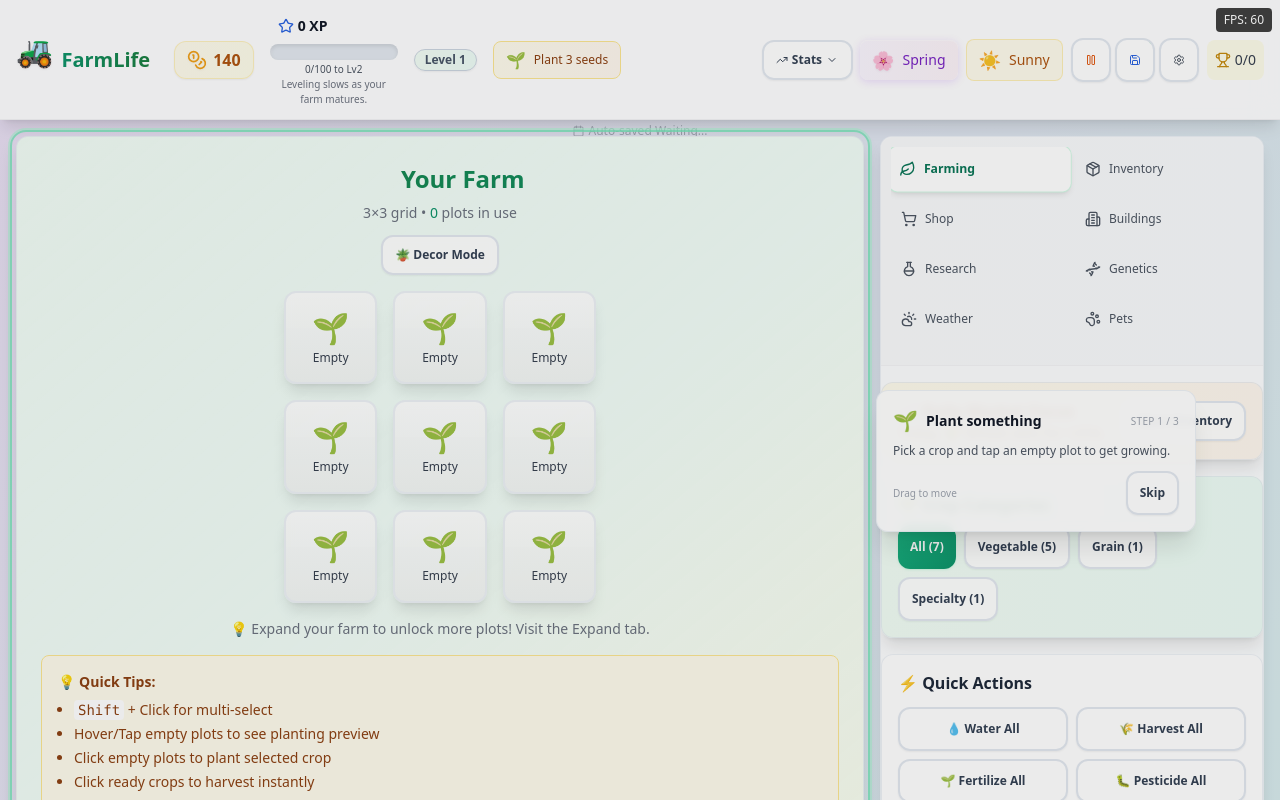
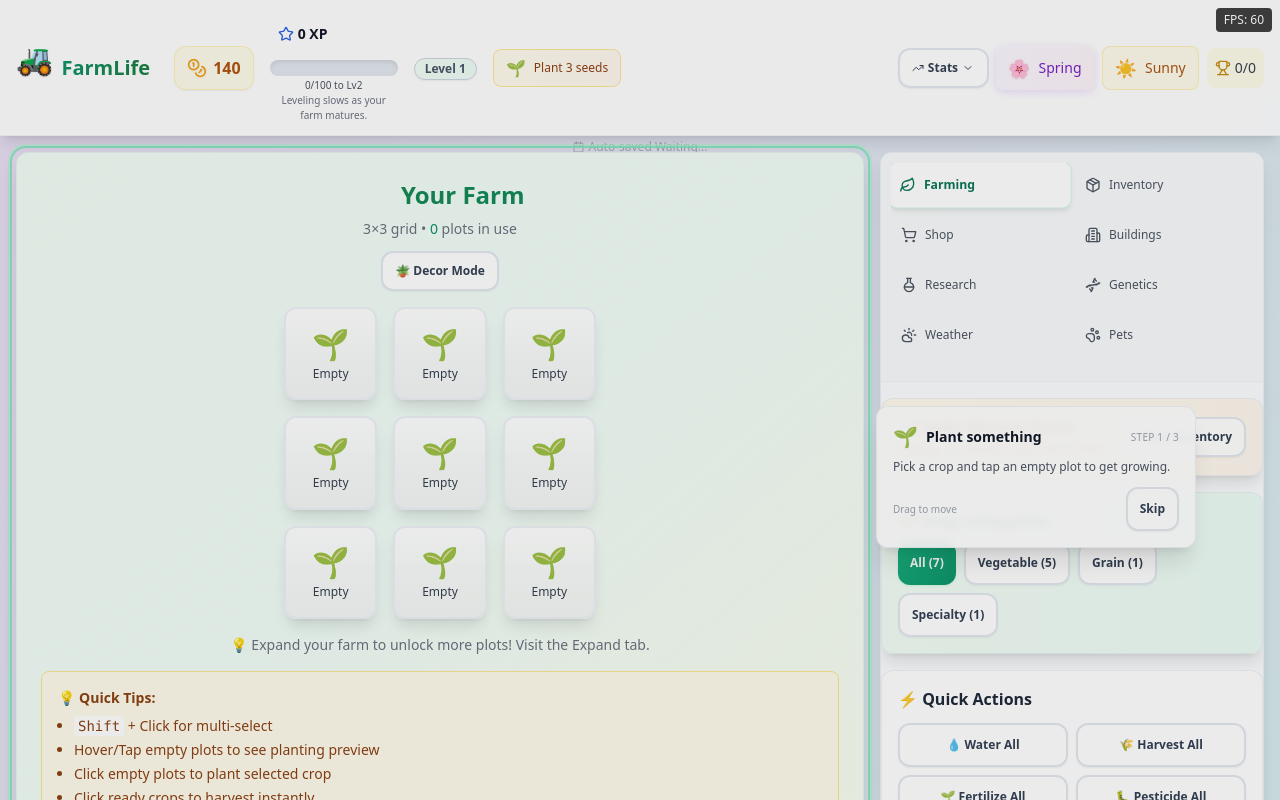
Before and after one commit to Sappgulf/FarmSim, a React (Vite) app: page / in a window 1280 px wide. Shown: the top 800 px of the page. Built offline with nearby package versions, Linux system fonts and the light colour scheme.

Commit message:
Clean up header controls and add tab quick-links

```diff
--- a/src/components/farm-sim/ui/GameHeader.jsx
+++ b/src/components/farm-sim/ui/GameHeader.jsx
@@ -4,7 +4,7 @@ import { useTick } from '../context/TickContext';
 import { Button } from '../../ui/button';
 import { Badge } from '../../ui/badge';
 import { Progress } from '../../ui/progress';
-import { Coins, Star, Trophy, Settings, Save, Play, Pause, ChevronDown, TrendingUp, Calendar } from 'lucide-react';
+import { Coins, Star, Trophy, ChevronDown, TrendingUp, Calendar } from 'lucide-react';
 import { getNextGoal } from '../../../utils/goalHints';
 import { getXpProgress } from '../systems/progression';
 import { getWeatherMeta } from '../constants/weatherData';
@@ -127,6 +127,11 @@ const GameHeader = memo(() => {
 
   const nextGoal = getNextGoal(state);
   const weatherMeta = getWeatherMeta(state.weather);
+  const openRelatedTab = (tabId) => {
+    if (typeof window.switchToTab === 'function') {
+      window.switchToTab(tabId);
+    }
+  };
 
   return (
     <header className="bg-white/95 backdrop-blur-md shadow-lg border-b border-gray-100 px-3 sm:px-4 py-2 sm:py-3 relative sticky top-0 z-50">
@@ -140,20 +145,30 @@ const GameHeader = memo(() => {
 
           {/* Core stats with animations */}
           <div className="flex items-center gap-2 sm:gap-3 lg:gap-4 flex-wrap justify-end lg:justify-start">
-            <div className="flex items-center gap-1.5 group cursor-pointer bg-gradient-to-r from-amber-50 to-yellow-50 hover:from-amber-100 hover:to-yellow-100 px-2 sm:px-3 py-1.5 rounded-xl transition-all shadow-sm border border-amber-200/50">
+            <button
+              type="button"
+              onClick={() => openRelatedTab('shop')}
+              className="flex items-center gap-1.5 group bg-gradient-to-r from-amber-50 to-yellow-50 hover:from-amber-100 hover:to-yellow-100 px-2 sm:px-3 py-1.5 rounded-xl transition-all shadow-sm border border-amber-200/50"
+              title="Open Shop"
+            >
               <Coins className="w-4 h-4 sm:w-5 sm:h-5 text-amber-500 group-hover:animate-spin filter drop-shadow-sm" />
               <span className="font-bold text-amber-700 text-sm sm:text-base coin-display">
                 <AnimatedNumber value={state.coins} />
               </span>
-            </div>
+            </button>
 
             <div className="flex flex-col gap-1">
-              <div className="flex items-center gap-1 cursor-pointer hover:bg-blue-50 px-2 py-1 rounded transition">
+              <button
+                type="button"
+                onClick={() => openRelatedTab('analytics')}
+                className="flex items-center gap-1 hover:bg-blue-50 px-2 py-1 rounded transition"
+                title="Open Analytics"
+              >
                 <Star className="w-4 h-4 text-blue-600" />
                 <span className="font-semibold text-gray-900 text-sm">
                   <AnimatedNumber value={state.xp} /> XP
                 </span>
-              </div>
+              </button>
               {/* XP Progress bar to next level */}
               <div className="w-28 sm:w-32 hidden sm:block">
                 <Progress value={xpProgress} className="h-2 bg-blue-100" />
@@ -164,9 +179,11 @@ const GameHeader = memo(() => {
               </div>
             </div>
 
-            <Badge variant="outline" className="bg-gradient-to-r from-green-50 to-emerald-50 text-green-700 border-green-200 font-bold">
-              Level {state.level}
-            </Badge>
+            <button type="button" onClick={() => openRelatedTab('achievements')} title="Open Achievements">
+              <Badge variant="outline" className="bg-gradient-to-r from-green-50 to-emerald-50 text-green-700 border-green-200 font-bold hover:bg-emerald-100/80 transition-colors cursor-pointer">
+                Level {state.level}
+              </Badge>
+            </button>
 
             {/* Next Goal Indicator */}
             <div className="hidden sm:flex items-center gap-2 px-3 py-1.5 bg-gradient-to-r from-amber-50 to-orange-50 rounded-lg border border-amber-200">
@@ -240,9 +257,15 @@ const GameHeader = memo(() => {
           </div>
           {/* Season display with animation */}
           {state.season?.config && (
-            <div className="flex items-center gap-2 px-3 py-1.5 bg-gradient-to-r from-purple-50 to-pink-50 rounded-lg hover:from-purple-100 hover:to-pink-100 transition-all cursor-pointer group relative shadow-md hover:shadow-lg" style={{
+            <button
+              type="button"
+              onClick={() => openRelatedTab('events')}
+              className="flex items-center gap-2 px-3 py-1.5 bg-gradient-to-r from-purple-50 to-pink-50 rounded-lg hover:from-purple-100 hover:to-pink-100 transition-all group relative shadow-md hover:shadow-lg"
+              title="Open Events"
+              style={{
               boxShadow: '0 2px 8px rgba(168, 85, 247, 0.2), inset 0 1px 0 rgba(255, 255, 255, 0.5)'
-            }}>
+              }}
+            >
               <span className="text-lg animate-season drop-shadow-sm">
                 {state.season.config.emoji}
               </span>
@@ -263,12 +286,15 @@ const GameHeader = memo(() => {
                   Next season in: {Math.floor((120000 - (Date.now() - state.season.lastChangeTime)) / 60000)}:{((120000 - (Date.now() - state.season.lastChangeTime)) % 60000 / 1000).toFixed(0).padStart(2, '0')}
                 </div>
               </div>
-            </div>
+            </button>
           )}
 
           {/* Weather display with animation */}
-          <div
+          <button
+            type="button"
+            onClick={() => openRelatedTab('weather')}
             className={`flex items-center gap-2 px-2.5 sm:px-3 py-1.5 rounded-lg transition cursor-pointer ${weatherMeta.headerClassName}`}
+            title="Open Weather"
           >
             <span className="text-lg animate-weather">
               {weatherMeta.emoji}
@@ -276,70 +302,20 @@ const GameHeader = memo(() => {
             <span className="text-xs sm:text-sm font-medium">
               {weatherMeta.label}
             </span>
-          </div>
-
-          {/* Game controls */}
-          <div className="flex items-center gap-1">
-            <Button
-              size="sm"
-              variant="outline"
-              onClick={state.gameLoop?.paused ? actions.resumeGame : actions.pauseGame}
-              className="px-2 hover:scale-110 transition-transform"
-              title={state.gameLoop?.paused ? "Resume Game" : "Pause Game"}
-            >
-              {state.gameLoop?.paused ? <Play className="w-3 h-3 text-green-600" /> : <Pause className="w-3 h-3 text-orange-600" />}
-            </Button>
-
-            <Button
-              size="sm"
-              variant="outline"
-              onClick={() => {
-                const saved = actions.saveGame();
-                if (saved) {
-                  actions.addNotification({
-                    message: '💾 Game saved successfully!',
-                    type: 'success'
-                  });
-                } else {
-                  actions.addNotification({
-                    message: '❌ Failed to save game',
-                    type: 'error'
-                  });
-                }
-              }}
-              className="px-2 hover:scale-110 transition-transform group relative"
-              title="Save Game"
-            >
-              <Save className="w-3 h-3 text-blue-600 group-hover:text-green-600" />
-              {state.settings?.autoSave && (
-                <span className="absolute -top-1 -right-1 w-2 h-2 bg-green-500 rounded-full animate-pulse"
-                  title="Auto-save enabled"></span>
-              )}
-            </Button>
-
-            <Button
-              size="sm"
-              variant="outline"
-              onClick={() => {
-                // Switch to settings tab
-                if (typeof window.switchToTab === 'function') {
-                  window.switchToTab('settings');
-                }
-              }}
-              className="px-2 hover:scale-110 transition-transform hover:rotate-90"
-              title="Settings"
-            >
-              <Settings className="w-3 h-3 text-gray-600" />
-            </Button>
-          </div>
+          </button>
 
           {/* Achievement indicator */}
-          <div className="flex items-center gap-1 px-2 py-1 bg-yellow-50 rounded-lg hover:bg-yellow-100 transition cursor-pointer min-h-[40px]">
+          <button
+            type="button"
+            onClick={() => openRelatedTab('achievements')}
+            className="flex items-center gap-1 px-2 py-1 bg-yellow-50 rounded-lg hover:bg-yellow-100 transition min-h-[40px]"
+            title="Open Achievements"
+          >
             <Trophy className="w-4 h-4 text-yellow-600" />
             <span className="text-sm font-medium text-gray-700">
               {state.achievements?.filter(a => a.unlocked).length || 0}/{state.achievements?.length || 0}
             </span>
-          </div>
+          </button>
         </div>
       </div>
 
```
Also changed, not shown: 1 other file (tests, documents, lock files or other folders).
